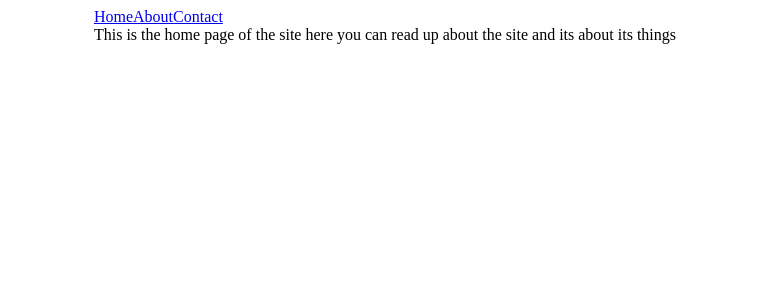
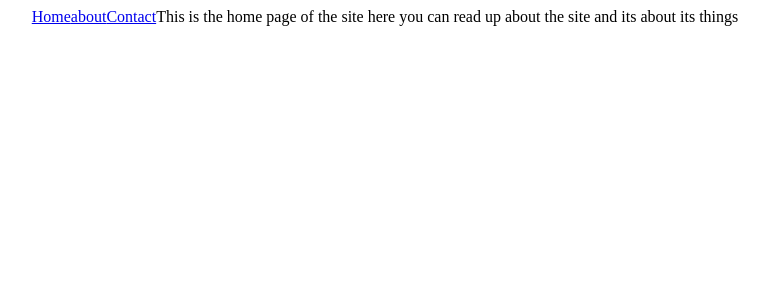
Before and after one commit to J4Web/Practice-React, a React (Create React App) app: page / in a window 1280 px wide. Shown: the top 300 px of the page, without its empty margins (255-1024 px from the left). Built offline with nearby package versions, Linux system fonts and the light colour scheme.

Commit message:
worked with react-router and learnt about the not working ways Switch and component

```diff
--- a/package.json
+++ b/package.json
@@ -37,5 +37,8 @@
       "last 1 firefox version",
       "last 1 safari version"
     ]
+  },
+  "devDependencies": {
+    "react-router-dom": "^6.2.2"
   }
 }
--- a/src/App.jsx
+++ b/src/App.jsx
@@ -22,10 +22,16 @@ import './App.css'
 // import GitHubUserFetch from './GitHubUserFetch'
 // import Counter from './Counter';
 // import Deck from './Deck';
-import FakingRouting from './FakingRouting'
+// import FakingRouting from './FakingRouting'
+// import Routing from './Routing';
+import { Route,Routes,Link} from 'react-router-dom';
+import About from './About';
+import Home from './Home';
+import Contact from './Contact';
 class App extends Component {
     render() {
-        return <div className="app">
+        return  (
+        <div className="app">
             {/* <Pokedex/> */}
             {/* <Pokegame/> */}
             {/* <Counter/> */}
@@ -45,9 +51,18 @@ class App extends Component {
             {/* <Counter/> */}
             {/* <Deck/> */}
             {/* <Hangman/> */}
-            <FakingRouting/>
+            {/* <FakingRouting/> */}
 
-            </div>
-    }
+            <Link to="/">Home</Link>
+            <Link to="/about">about</Link>
+            <Link to="/"contact>Contact</Link>
+            <Routes>
+                <Route path="/" element={<Home/>}/>
+                <Route path="/contact" element={<Contact/>} />
+                <Route  path="/about" element={<About/>} />
+            </Routes>
+            </div>)
+
+}
 }
 export default App;
--- /dev/null
+++ b/src/Routing.jsx
@@ -0,0 +1,20 @@
+import React, { Component } from 'react';
+import {Route, Switch} from 'react-router-dom';
+import About from './About';
+import Home from './Home';
+import Contact from './Contact';
+class Routing extends Component {
+    render() {
+        return (
+            <div>
+            <Switch>
+            <Route exact path="/" component={Home} />
+                <Route exact path="/contact" component={Contact}/>
+                <Route exact path="/help" component={About}/>
+            </Switch>
+            </div>
+        );
+    }
+}
+
+export default Routing;
--- a/src/index.jsx
+++ b/src/index.jsx
@@ -1,11 +1,11 @@
 import React, { Component } from 'react';
 import ReactDOM from 'react-dom';
+import { BrowserRouter } from "react-router-dom";
 import App from './App';
 class Main extends Component{
     render() {
-        return (<div>
-            <App/>
-        </div>);
+        return ( <BrowserRouter>
+    <App /></BrowserRouter>);
     }
 }
 ReactDOM.render(<Main/>,document.getElementById('root'));
```
Also changed, not shown: 1 other file (tests, documents, lock files or other folders).
